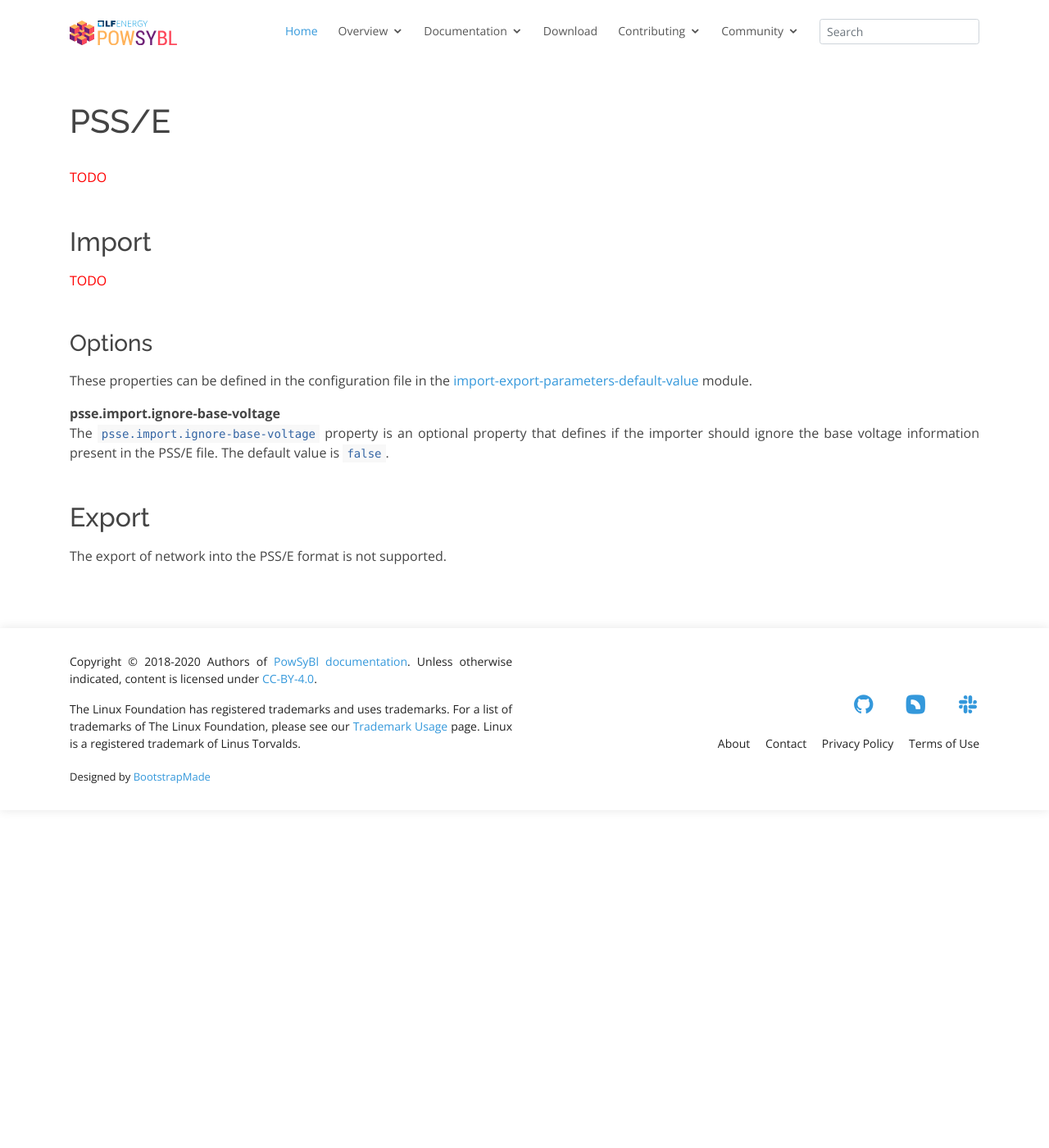
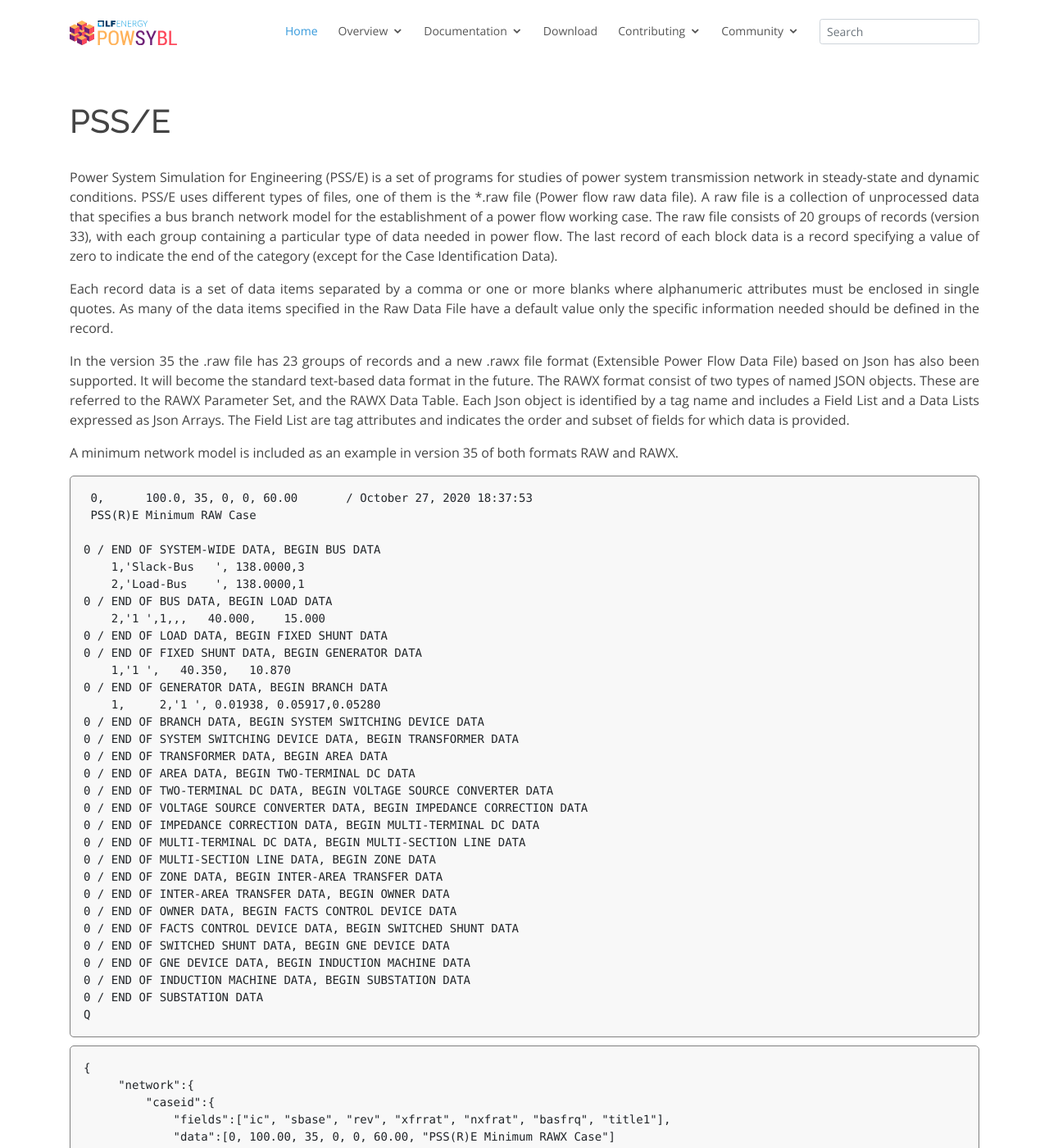
Before and after one commit to powsybl/powsybl.github.io, a Jekyll site: the page built from pages/documentation/grid/formats/psse.md, in a window 1280 px wide and 1400 px high. Shown: the whole window at 82% size. Built offline with Jekyll 4.4.1, drawn with Linux system fonts in a browser that asks for light colours; our own code applies the rules of GitHub Pages for plain Markdown files; some of the changed text lies outside the part shown.

Commit message:
Psse_Introduction
Signed-off-by: José Antonio Marqués <marquesja@aia.es>

````diff
--- a/pages/documentation/grid/formats/psse.md
+++ b/pages/documentation/grid/formats/psse.md
@@ -4,11 +4,93 @@
 
 # PSS/E
 
-<span style="color: red">TODO</span>
+Power System Simulation for Engineering (PSS/E) is a set of programs for studies of power system transmission network in steady-state and dynamic conditions. PSS/E uses different types of files, one of them is the *.raw file (Power flow raw data file). A raw file is a collection of unprocessed data that specifies a bus branch network model for the establishment of a power flow working case.
+The raw file consists of 20 groups of records (version 33), with each group containing a particular type of data needed in power flow. The last record of each block data is a record specifying a value of zero to indicate the end of the category (except for the Case Identification Data).
+
+Each record data is a set of data items separated by a comma or one or more blanks where alphanumeric attributes must be enclosed in single quotes. As many of the data items specified in the Raw Data File have a default value only the specific information needed should be defined in the record.
+
+In the version 35 the .raw file has 23 groups of records and a new .rawx file format (Extensible Power Flow Data File) based on Json has also been supported. It will become the standard text-based data format in the future. The RAWX format consist of two types of named JSON objects. These are referred to the RAWX Parameter Set, and the RAWX Data Table. Each Json object is identified by a tag name and includes a Field List and a Data Lists expressed as Json Arrays. The Field List are tag attributes and indicates the order and subset of fields for which data is provided.
+
+A minimum network model is included as an example in version 35 of both formats RAW and RAWX.
+
+```text
+ 0,      100.0, 35, 0, 0, 60.00       / October 27, 2020 18:37:53
+ PSS(R)E Minimum RAW Case
+
+0 / END OF SYSTEM-WIDE DATA, BEGIN BUS DATA
+    1,'Slack-Bus   ', 138.0000,3
+    2,'Load-Bus    ', 138.0000,1
+0 / END OF BUS DATA, BEGIN LOAD DATA
+    2,'1 ',1,,,   40.000,    15.000
+0 / END OF LOAD DATA, BEGIN FIXED SHUNT DATA
+0 / END OF FIXED SHUNT DATA, BEGIN GENERATOR DATA
+    1,'1 ',   40.350,   10.870
+0 / END OF GENERATOR DATA, BEGIN BRANCH DATA
+    1,     2,'1 ', 0.01938, 0.05917,0.05280
+0 / END OF BRANCH DATA, BEGIN SYSTEM SWITCHING DEVICE DATA
+0 / END OF SYSTEM SWITCHING DEVICE DATA, BEGIN TRANSFORMER DATA
+0 / END OF TRANSFORMER DATA, BEGIN AREA DATA
+0 / END OF AREA DATA, BEGIN TWO-TERMINAL DC DATA
+0 / END OF TWO-TERMINAL DC DATA, BEGIN VOLTAGE SOURCE CONVERTER DATA
+0 / END OF VOLTAGE SOURCE CONVERTER DATA, BEGIN IMPEDANCE CORRECTION DATA
+0 / END OF IMPEDANCE CORRECTION DATA, BEGIN MULTI-TERMINAL DC DATA
+0 / END OF MULTI-TERMINAL DC DATA, BEGIN MULTI-SECTION LINE DATA
+0 / END OF MULTI-SECTION LINE DATA, BEGIN ZONE DATA
+0 / END OF ZONE DATA, BEGIN INTER-AREA TRANSFER DATA
+0 / END OF INTER-AREA TRANSFER DATA, BEGIN OWNER DATA
+0 / END OF OWNER DATA, BEGIN FACTS CONTROL DEVICE DATA
+0 / END OF FACTS CONTROL DEVICE DATA, BEGIN SWITCHED SHUNT DATA
+0 / END OF SWITCHED SHUNT DATA, BEGIN GNE DEVICE DATA
+0 / END OF GNE DEVICE DATA, BEGIN INDUCTION MACHINE DATA
+0 / END OF INDUCTION MACHINE DATA, BEGIN SUBSTATION DATA
+0 / END OF SUBSTATION DATA
+Q
+```
+
+```text
+{
+     "network":{
+         "caseid":{
+             "fields":["ic", "sbase", "rev", "xfrrat", "nxfrat", "basfrq", "title1"],
+             "data":[0, 100.00, 35, 0, 0, 60.00, "PSS(R)E Minimum RAWX Case"]
+         },
+         "bus":{
+             "fields":["ibus", "name", "baskv", "ide"],
+             "data":[
+                 [1, "Slack-Bus", 138.0, 3],
+                 [2, "Load-Bus", 138.0 1]
+             ]
+         },
+         "load":{
+             "fields":["ibus", "loadid", "stat", "pl", "ql"],
+             "data":[
+                 [2, "1", 1, 40.0, 15.0]
+             ]
+         },
+         "generator":{
+             "fields":["ibus", "machid", "pg", "qg"],
+             "data":[
+                 [1, "1", "40.35", "10.87"]
+             ]
+         },
+         "acline":{
+             "fields":["ibus", "jbus", "ckt", "rpu", "xpu", "bpu"],
+             "data":[
+                 [1, 2, "1", 0.01938, 0.05917, 0.05280]
+             ]
+         }
+    }
+}
+```
 
 ## Import
 
-<span style="color: red">TODO</span>
+The import package allows for the import and conversion of a PSS/E file into an IIDM grid model. The current implementation supports RAW format for versions 33 and 35 and RAWX format for version 35. Import process is done in three steps:
+- Read input file.
+- Validate input data.
+- Convert input data into IIDM.
+
+First, input data is obtained by reading and parsing the input file and as result a PSS/E model is created in memory. This model can be envisioned as a set of java classes where each category block of the PSS/E model is associated with a specific java class that describes all their attributes or data items. Then, some inconsistency checks are performed on this model and finally, only if the validation succeeded the PSS/E grid model is converted into an IIDM grid model.
 
 ### Options
 These properties can be defined in the configuration file in the [import-export-parameters-default-value](../../user/configuration/import-export-parameters-default-value.md) module.
@@ -16,6 +98,36 @@
 **psse.import.ignore-base-voltage**
 The `psse.import.ignore-base-voltage` property is an optional property that defines if the importer should ignore the base voltage information present in the PSS/E file. The default value is `false`.
 
+### Inconsistency checks
+-<span style="color: red">TODO</span>
+
+### Conversion, General description
+-<span style="color: red">TODO</span>
+
+### BusData into IIDM Buses Conversion
+-<span style="color: red">TODO</span>
+
+### LoadData into IIDM Loads Conversion
+-<span style="color: red">TODO</span>
+
+### FixedBusShuntData into IIDM Linear Shunt Compensators Conversion
+-<span style="color: red">TODO</span>
+
+### SwitchedShuntData into IIDM Non-Linear Shunt Compensators Conversion
+-<span style="color: red">TODO</span>
+
+### GeneratorData into IIDM Generators Conversion
+-<span style="color: red">TODO</span>
+
+### Non-TransformerBranchData into IIDM Lines Conversion
+-<span style="color: red">TODO</span>
+
+### TransformerData into IIDM TwoWindings and ThreeWindings Transformers Conversion
+-<span style="color: red">TODO</span>
+
+### Slack Conversion
+-<span style="color: red">TODO</span>
+
 ## Export
 
 The export of network into the PSS/E format is not supported.
--- a/pages/documentation/index.html
+++ b/pages/documentation/index.html
@@ -191,7 +191,7 @@
                 <img class="doc-icon" src="/assets/img/crystal/crystal_clear_filesystem_folder_html.png" alt="">
             </div>
             <div class="media-body">
-                <a href="">
+                <a href="grid/formats/psse.html">
                     <h5>PSS/E</h5>
                 </a>
                 <p>The internal data model of PSS/E.</p>
````
